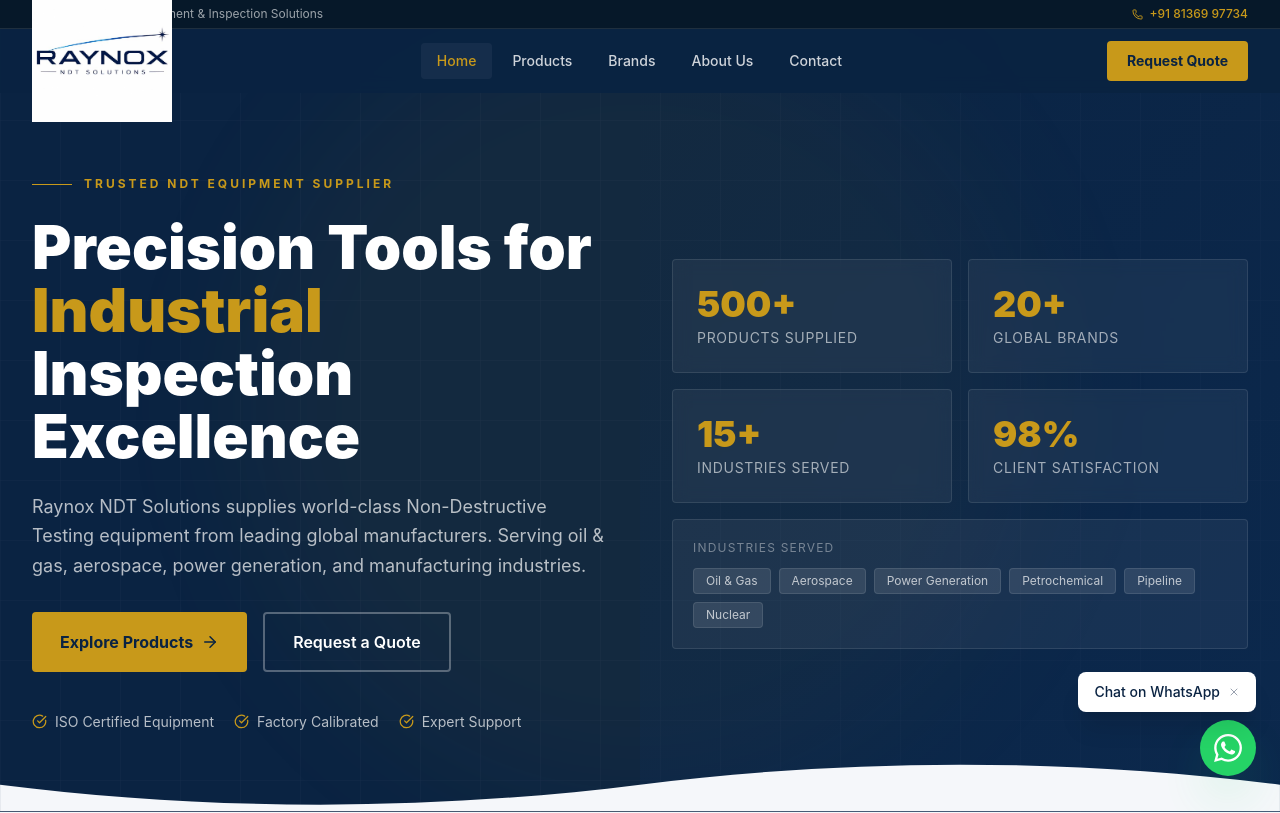
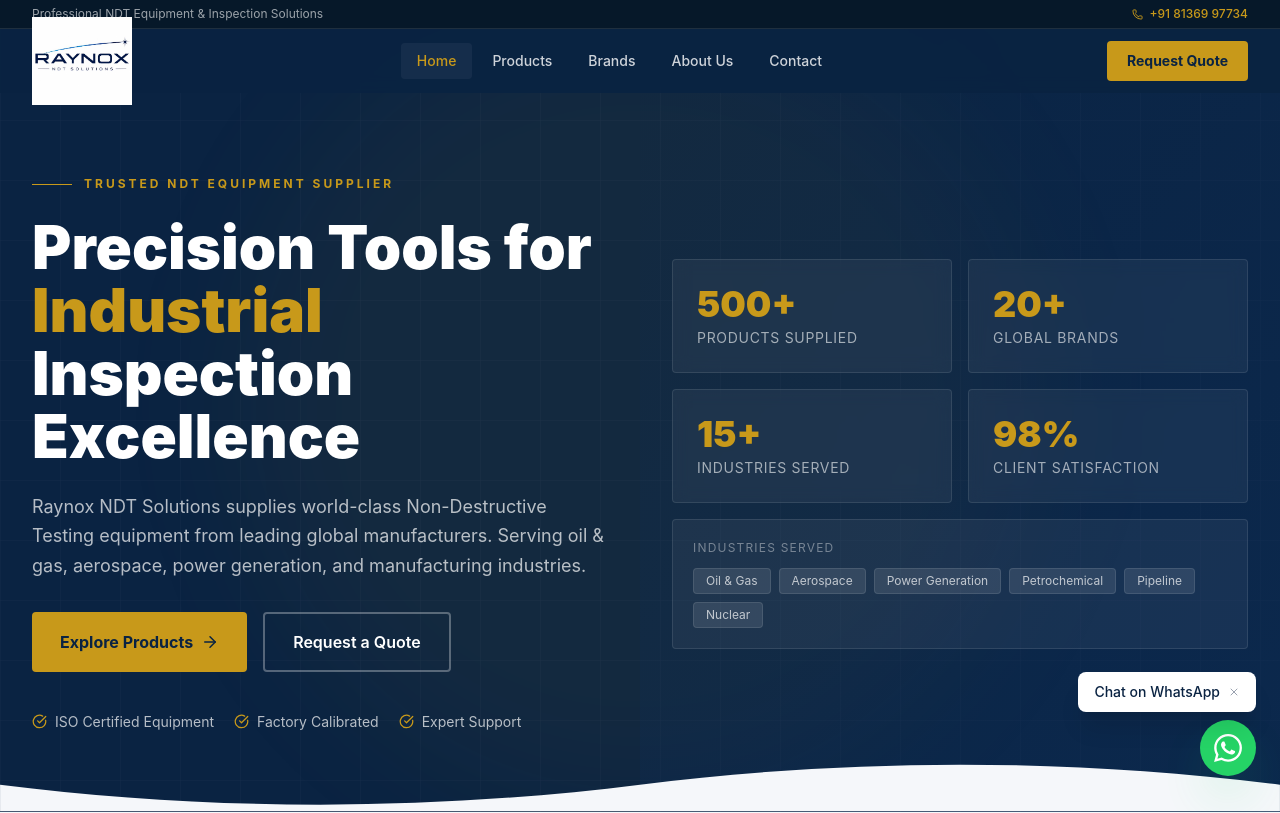
Before and after one commit to raynoxndt/raynox, a Next.js app: page / in a window 1280 px wide. Shown: the top 813 px of the page. Built offline with nearby package versions, Linux system fonts and the light colour scheme.

Commit message:
Update Navbar logo size in Navbar.tsx

```diff
--- a/components/layout/Navbar.tsx
+++ b/components/layout/Navbar.tsx
@@ -57,7 +57,7 @@
         <div className="flex items-center justify-between h-16">
           {/* Logo */}
           <Link href="/">
-            <Image src="/logo.png" alt="Raynox NDT Solutions" width={140} height={46} priority />
+            <Image src="/logo.png" alt="Raynox NDT Solutions" width={100} height={33} priority />
           </Link>
 
           {/* Desktop nav links */}
```
